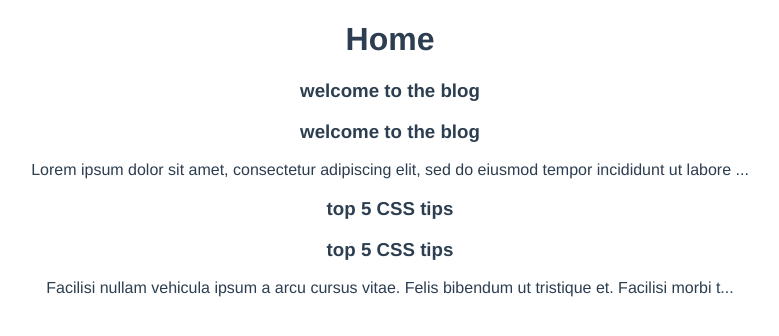
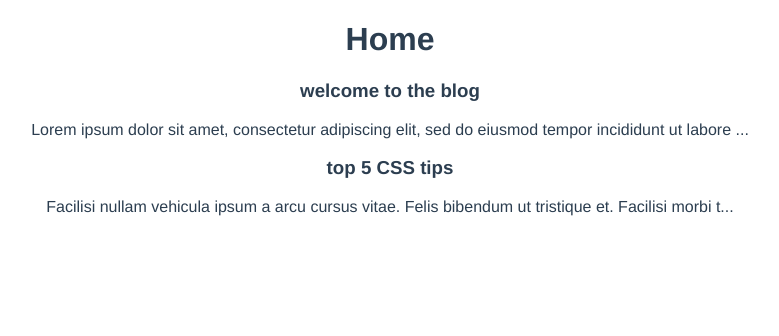
Before and after one commit to bravestarr15/vue_js_3_tutorial, a Vue app in the folder dojo-blog/: page / in a window 1280 px wide. Shown: the top 336 px of the page, without its empty margins (250-1029 px from the left). Built offline with nearby package versions, Linux system fonts and the light colour scheme.

Commit message:
Housekeeping remove duplicate headers

```diff
--- a/dojo-blog/src/components/PostList.vue
+++ b/dojo-blog/src/components/PostList.vue
@@ -1,7 +1,6 @@
 <template>
   <div class="post-list">
     <div v-for="post in posts" v-bind:key="post.id">
-      <h3>{{ post.title }}</h3>
       <SinglePost v-bind:post="post" />
     </div>
   </div>
```
